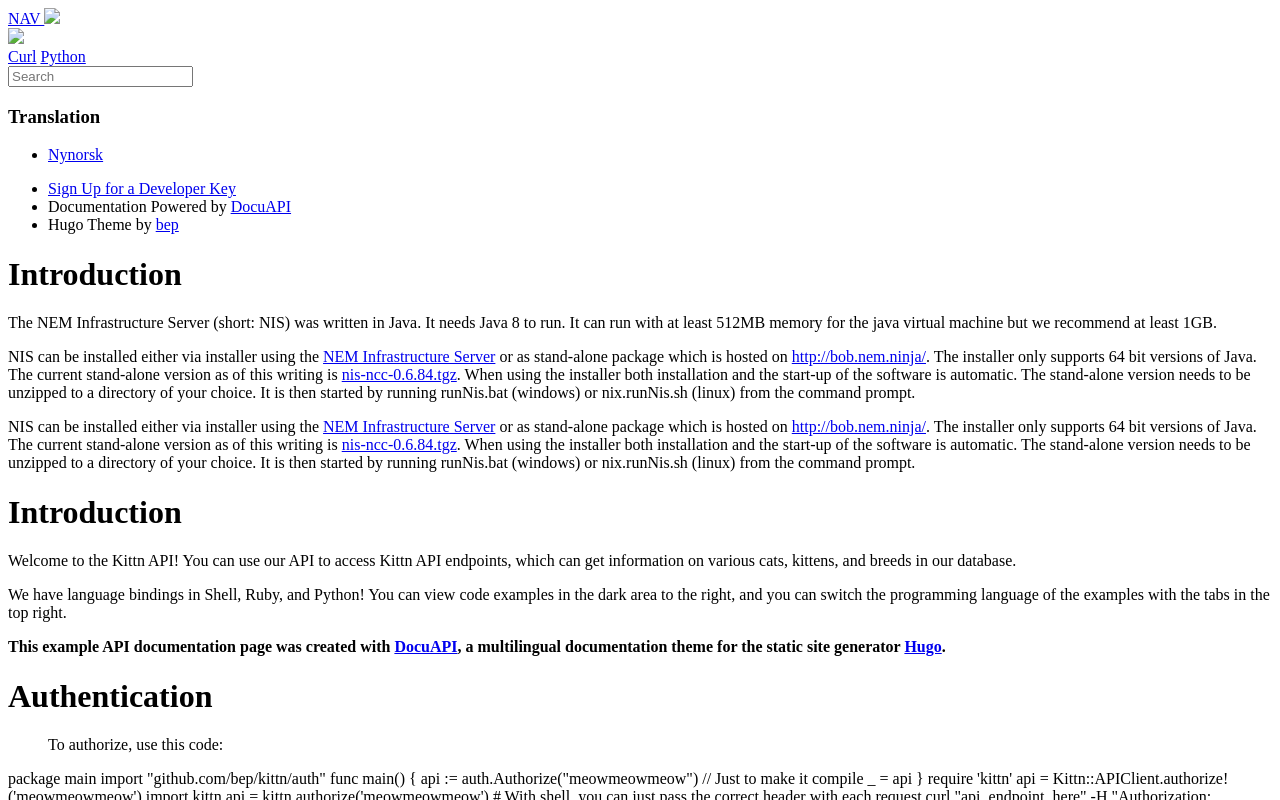
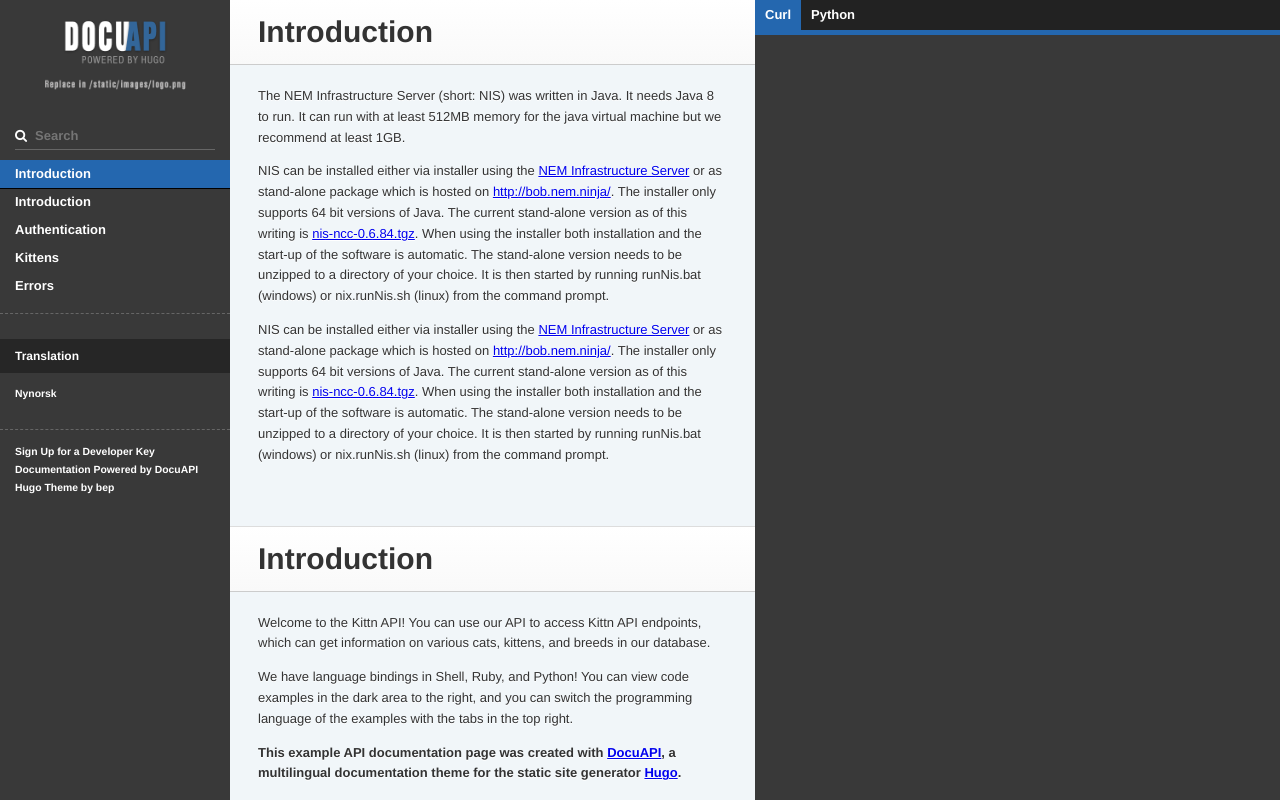
Before and after one commit to saulgray/docs, a plain HTML site: page index.html in a window 1280 px wide. Shown: the top 800 px of the page. Drawn offline with Linux system fonts and the light colour scheme; the site is published under a folder, as on GitHub Pages, so addresses that start at the root find nothing.

Commit message:
Update index.html

```diff
--- a/index.html
+++ b/index.html
@@ -6,12 +6,12 @@
     <meta content="IE=edge,chrome=1" http-equiv="X-UA-Compatible">
     <meta name="viewport" content="width=device-width, initial-scale=1, maximum-scale=1">
     <title>DocuAPI Example Site</title>
-    <link href='/slate/stylesheets/monokai.css' rel="stylesheet" media="screen" />
-<link href='/slate/stylesheets/screen.css' rel="stylesheet" media="screen" />
-<link href='/slate/stylesheets/print.css' rel="stylesheet" media="print" />
+    <link href='slate/stylesheets/monokai.css' rel="stylesheet" media="screen" />
+<link href='slate/stylesheets/screen.css' rel="stylesheet" media="screen" />
+<link href='slate/stylesheets/print.css' rel="stylesheet" media="print" />
 
 
-<script src='/slate/javascripts/all.js'></script>
+<script src='slate/javascripts/all.js'></script>
 
 
 </head>
@@ -19,11 +19,11 @@
     <a href="#" id="nav-button">
         <span>
         NAV
-        <img src='/slate/images/navbar.png'/>
+        <img src='slate/images/navbar.png'/>
       </span>
     </a>
     <div class="tocify-wrapper">
-        <img src='/images/logo.png' />
+        <img src='images/logo.png' />
 
         <div class="lang-selector">
 
```
